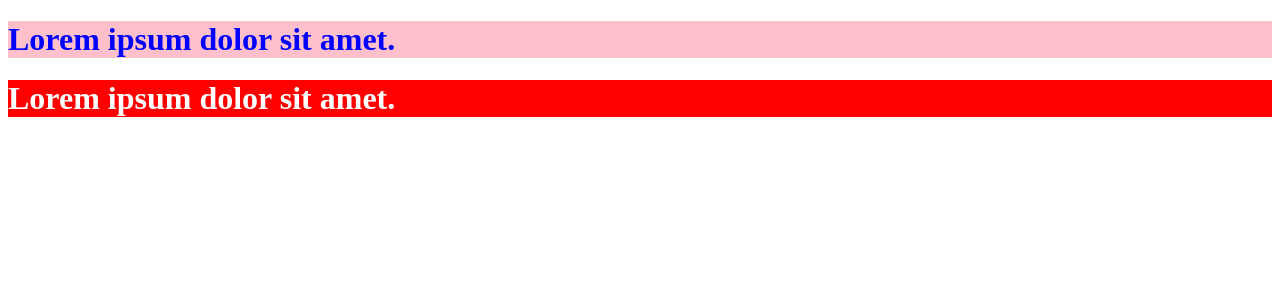
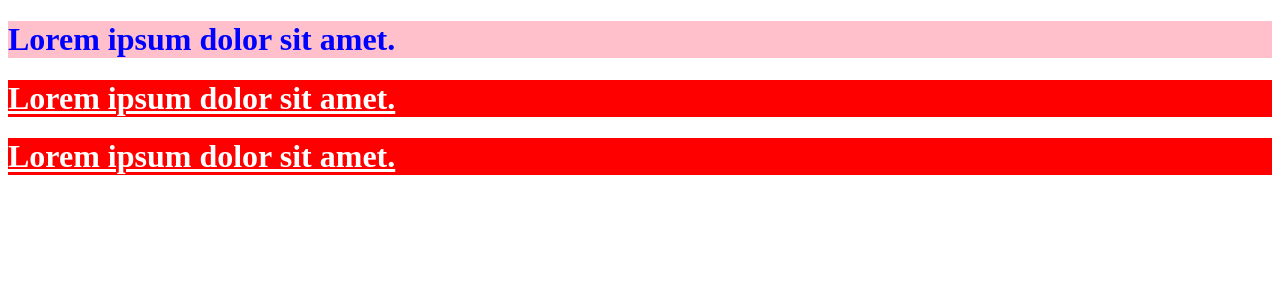
Before and after one commit to smil98/react20231031, a React (Create React App) app: page / in a window 1280 px wide. Shown: the top 300 px of the page. Built offline with nearby package versions, Linux system fonts and the light colour scheme.

Commit message:
Applying styles: if there are multiple classes to assign (practice)

```diff
--- a/src/component/MyText.js
+++ b/src/component/MyText.js
@@ -2,7 +2,12 @@ import myStyle from "../style/mystyle.module.css";
 export default function MyText() {
   return (
     <div>
-      <h1 className={myStyle.error}>Lorem ipsum dolor sit amet.</h1>
+      <h1 className={`${myStyle.error} ${myStyle.error} ${myStyle.coffee}`}>
+        Lorem ipsum dolor sit amet.
+      </h1>
+      <h1 className={[myStyle.error, myStyle.error, myStyle.coffee].join(" ")}>
+        Lorem ipsum dolor sit amet.
+      </h1>
     </div>
   );
 }
--- a/src/style/mystyle.module.css
+++ b/src/style/mystyle.module.css
@@ -1,4 +1,12 @@
 .error {
     background-color: red;
-    color:white;
+    color: white;
 }
+
+.special {
+    border: 5px dotted gold;
+}
+
+.coffee {
+    text-decoration: underline;
+}
```
